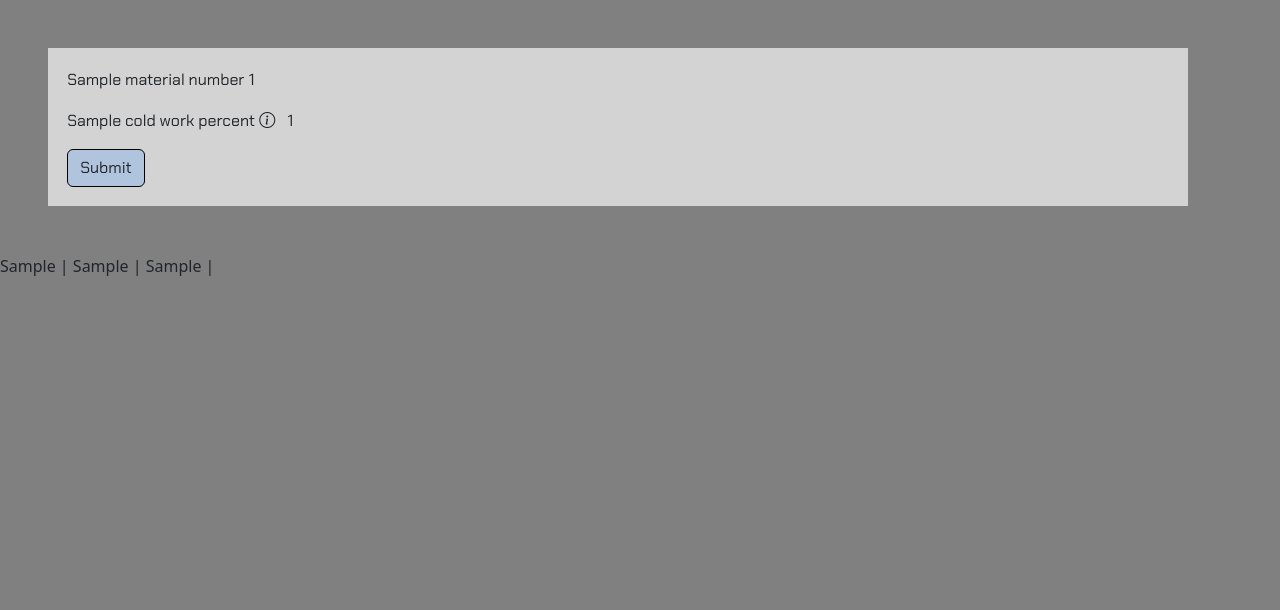
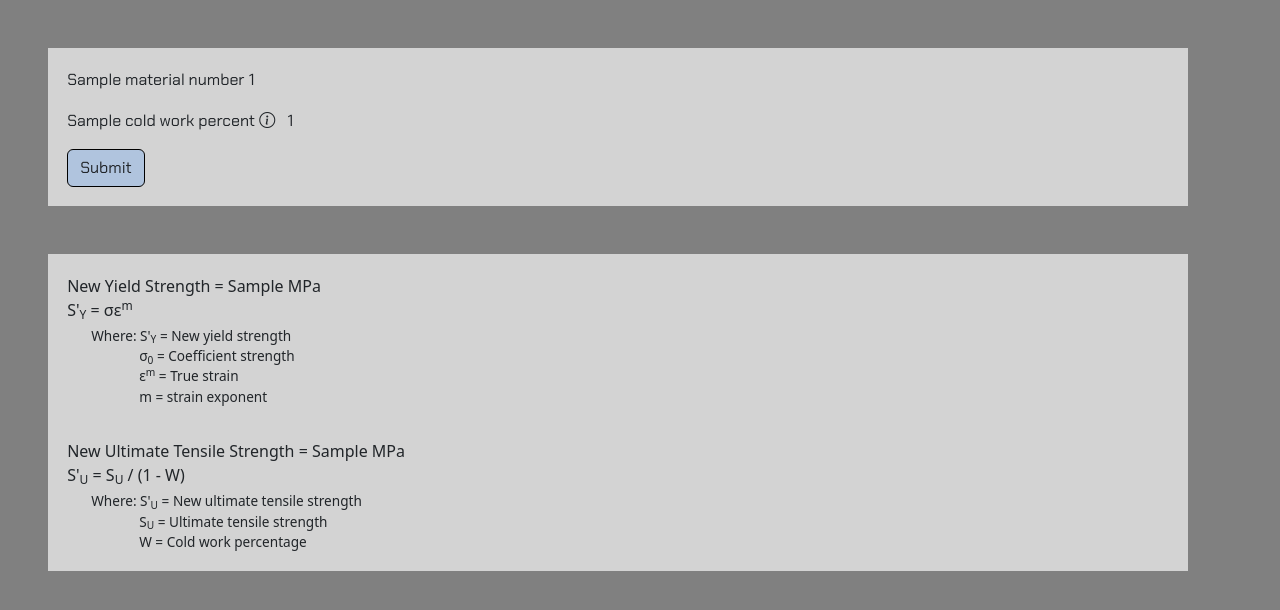
Before and after one commit to pjf342/MechanicalEngineeringDesign, a Django app: template pages/templates/scw.html in a window 1280 px wide. Shown: the part 64-674 px from the top of the page. Run offline with Django 4.2, Linux system fonts and the light colour scheme; the template is opened without the code that fills it: most values are stand-ins (such as "Sample title", 1, 10 or a date in 2020); some libraries are stand-ins or nearby versions.

Commit message:
updated cold work page

```diff
--- a/pages/templates/scw.html
+++ b/pages/templates/scw.html
@@ -12,7 +12,7 @@
         </div>
       </div>
       <div class="row" id="row2">
-        <div class="col" id="col2-1" style="margin:0px 0px 1rem 0px;">
+        <div class="col" id="col2-1" style="margin:0rem 0rem 1rem 0rem;">
             <a style="font-family:'Chakra Petch';">{{ SCW_input.cold_work_percent.label }}</a>
             <i class="bi bi-info-circle" style="margin: 0rem .5rem 0rem 0rem" title="Cold work percentage is the amount of plastic deformation the material will experience in the cold working process."></i>
             <a style="font-family:'Chakra Petch';">{{ SCW_input.cold_work_percent }}</a>
@@ -26,13 +26,29 @@
       </div>
     </div>
 </form>
-    {% if true_strain != None %}
-    {{ true_strain }} |
-    {% endif %}
-    {% if new_yield != None %}
-    {{ new_yield }} |
-    {% endif %}
-    {% if new_ultimate != None %}
-    {{ new_ultimate }} |
-    {% endif %}
-  {% endblock %}
+{% if new_yield != None %}
+<div class="container" id="output_container" style="background-color:lightgray; margin:3rem;padding:1.2rem;">
+    <div class="row" id="row4">
+        <div class="col" id="col4-1">
+            <p style="margin: 0rem 0rem 0rem 0rem;">New Yield Strength = {{ new_yield }} MPa</p>
+            <p>S'<sub>Y</sub> = &sigma;&epsilon;<sup>m</sup></p>
+            <p style="margin:-.75rem 0rem 0rem 1.5rem; font-size: .85rem">Where: S'<sub>Y</sub> = New yield strength</p>
+            <p style="margin:0rem 0rem 0rem 4.5rem; font-size: .85rem">&sigma;<sub>0</sub> = Coefficient strength</p>
+            <p style="margin:0rem 0rem 0rem 4.5rem; font-size: .85rem">&epsilon;<sup>m</sup> = True strain</p>
+            <p style="margin:0rem 0rem 2rem 4.5rem; font-size: .85rem">m = strain exponent</p>
+        </div>
+    </div>
+
+    <div class="row" id="row5">
+        <div class="col" id="col5-1">
+            <p style="margin:0rem 0rem 0rem 0rem;">New Ultimate Tensile Strength = {{ new_ultimate }} MPa</p>
+            <p>S'<sub>U</sub> = S<sub>U</sub> / (1 - W)</p>
+            <p style="margin:-.75rem 0rem 0rem 1.5rem; font-size: .85rem">Where: S'<sub>U</sub> = New ultimate tensile strength</p>
+            <p style="margin:0rem 0rem 0rem 4.5rem; font-size: .85rem">S<sub>U</sub> = Ultimate tensile strength</p>
+            <p style="margin:0rem 0rem 0rem 4.5rem; font-size: .85rem">W = Cold work percentage</p>
+        </div>
+    </div>
+
+</div>
+{% endif %}
+{% endblock %}
```
